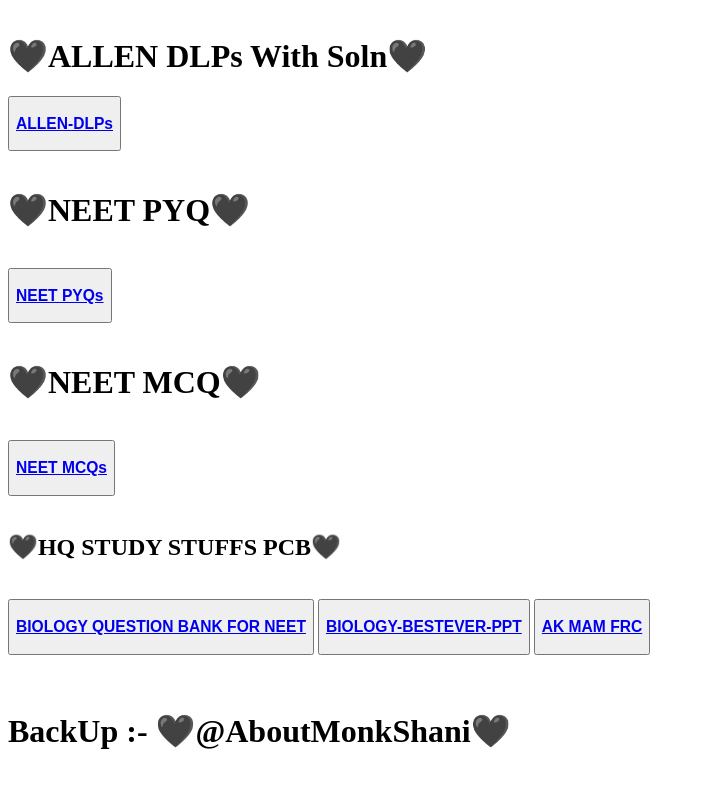
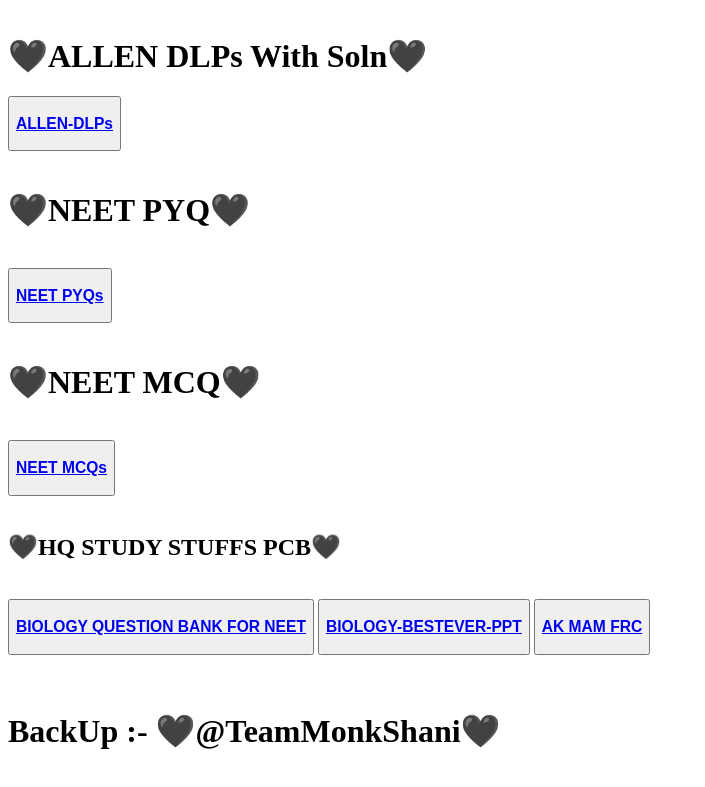
Before and after one commit to monkshani/monkshani.github.io, a plain HTML site: page index.html in a window 1280 px wide. Shown: the part 1510-2297 px from the top of the page, without its empty margins (0-705 px from the left). Drawn offline with Linux system fonts and the light colour scheme.

Commit message:
Update index.html

```diff
--- a/index.html
+++ b/index.html
@@ -120,7 +120,7 @@
 
 
 
- <h1> BackUp :- 🖤@AboutMonkShani🖤 </h1>
+ <h1> BackUp :- 🖤@TeamMonkShani🖤 </h1>
 
 
 
```
